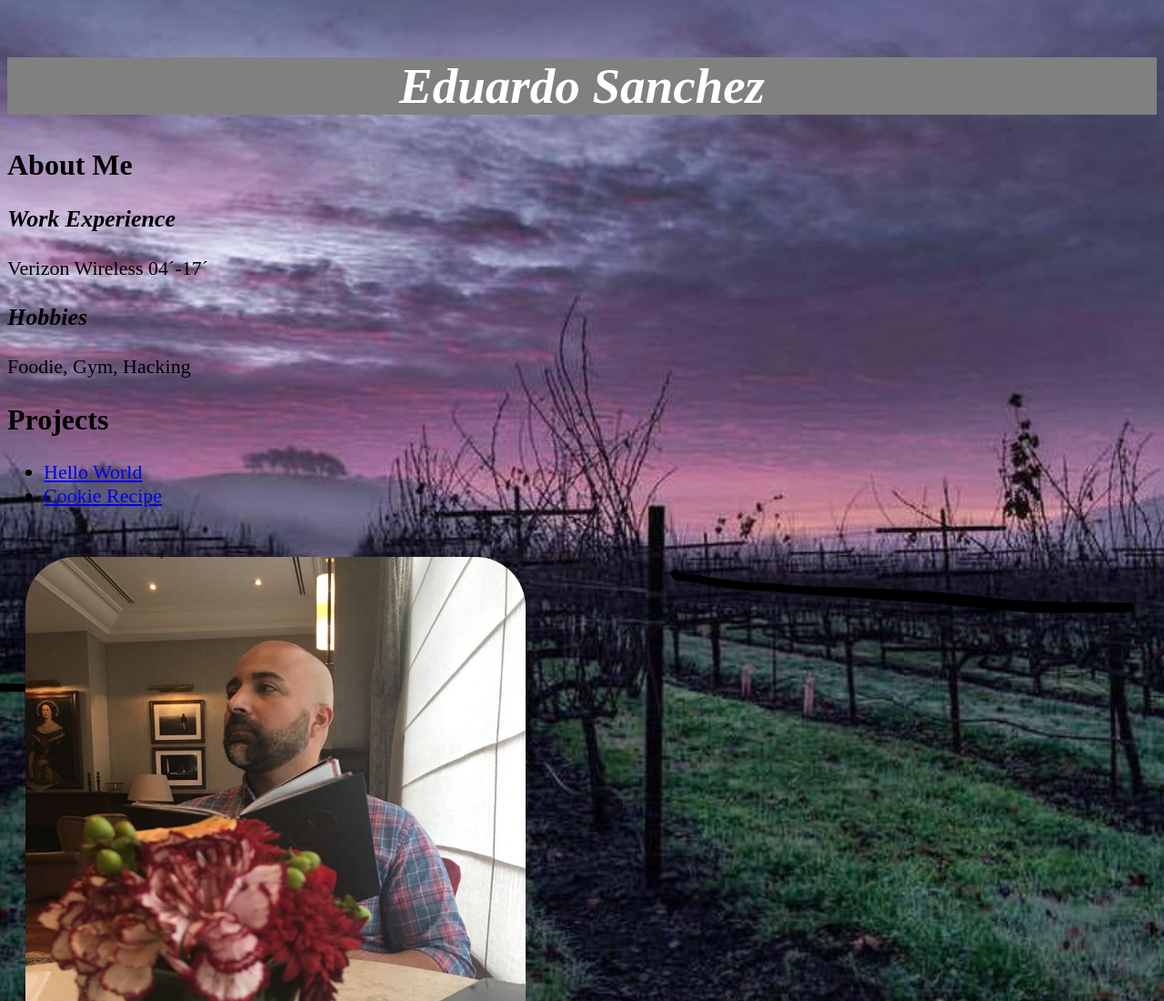
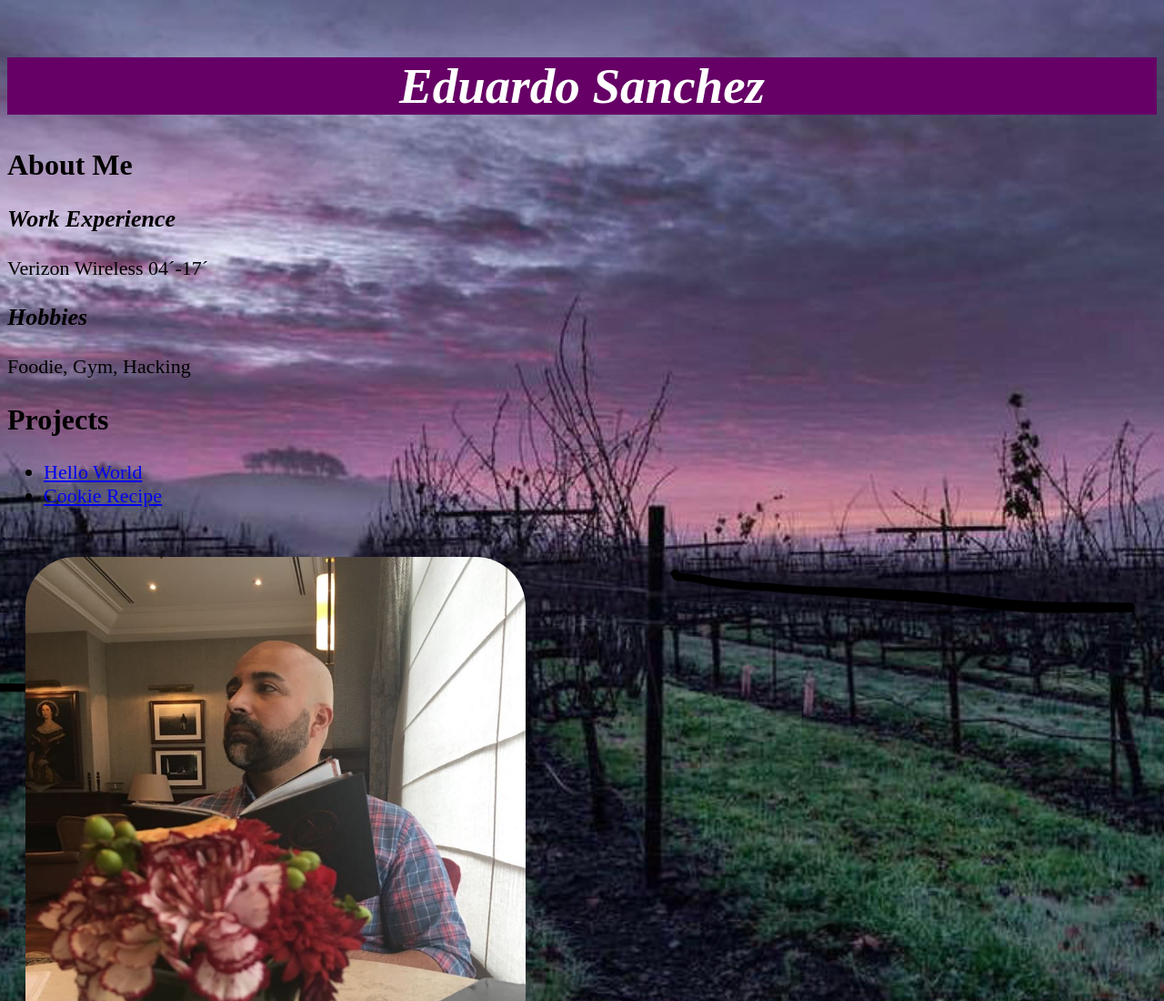
Before and after one commit to codingsanchezeduardo/codingsanchezeduardo.github.io, a plain HTML site: page index.html in a window 1280 px wide. Shown: the top 1100 px of the page at 91% size. Drawn offline with Linux system fonts and the light colour scheme.

Commit message:
Added Read Me and Minor Style Changes

```diff
--- a/css/style.css
+++ b/css/style.css
@@ -3,7 +3,7 @@ h1 {
 	font-size: 55px;
 	color: white;
 	font-style: italic;
-	background-color: grey;
+	background-color: #660066;
 }
 
 h2 {
```
